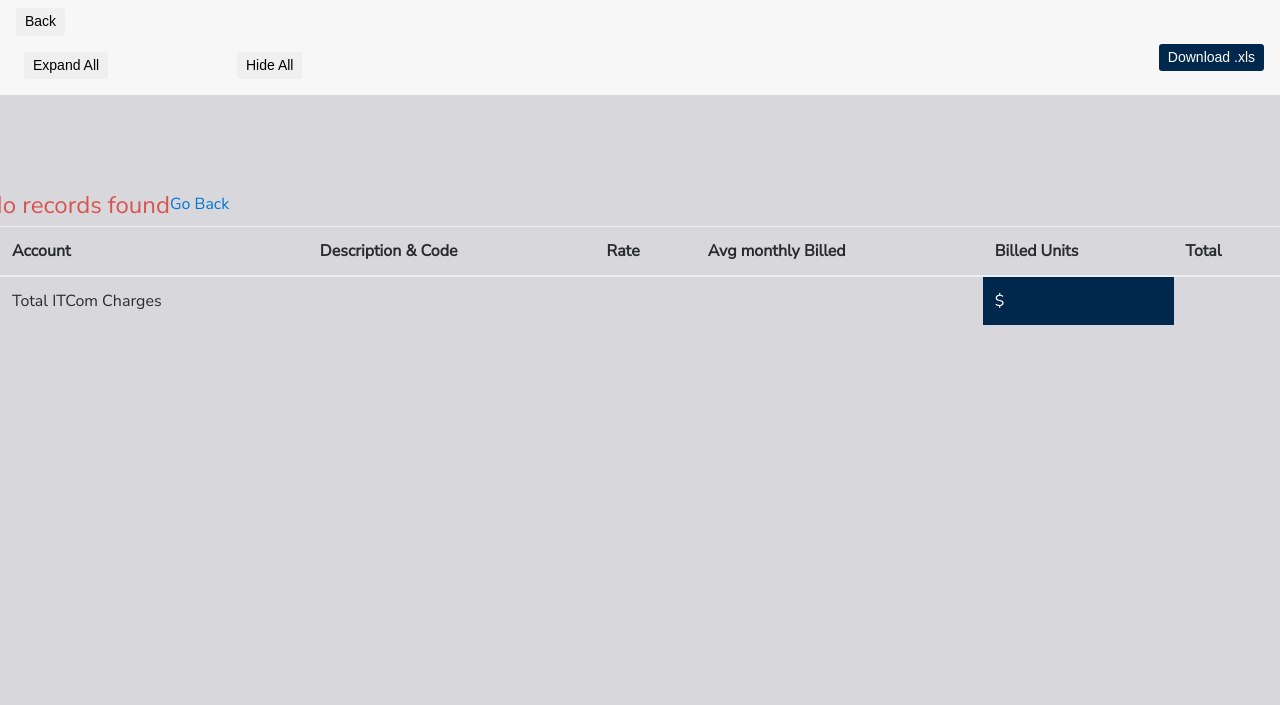
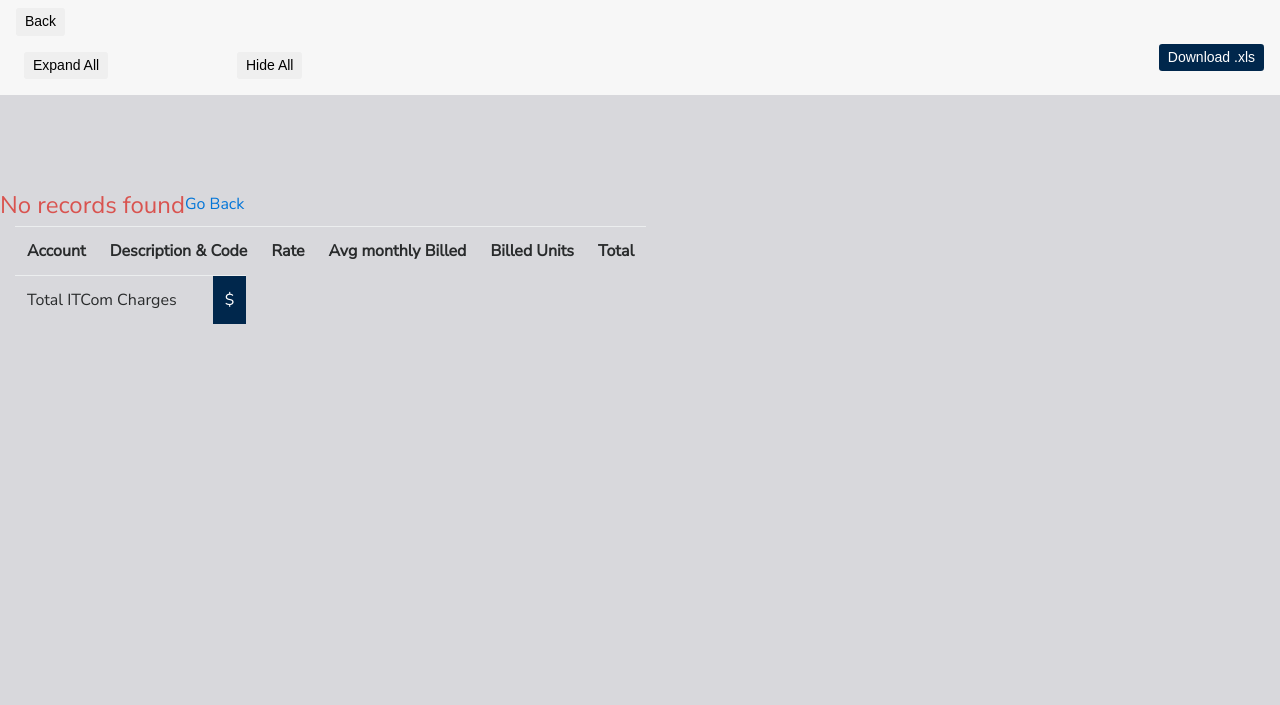
Before and after one commit to Paulowarren31/Summary-Of-Charges-ITS, a Django app: template templates/table.html in a window 1280 px wide. Shown: the top 705 px of the page. Run offline with Django 3.2, Linux system fonts and the light colour scheme; the template is opened without the code that fills it, so the values that code supplies are empty; parts of the project's set-up code (start-up, migrations or seed data) failed here and were passed over; some libraries are stand-ins or nearby versions.

Commit message:
trying custom css for fied header

```diff
--- a/static/css/style.css
+++ b/static/css/style.css
@@ -47,3 +47,23 @@ body{
 a.nav-link{
     color: #00274c;
 }
+
+.table-fixed thead {
+    width: 97%;
+
+}
+.table-fixed tbody {
+    height: 230px;
+    overflow-y: auto;
+    width: 100%;
+
+}
+.table-fixed thead, .table-fixed tbody, .table-fixed tr, .table-fixed td, .table-fixed th {
+    display: block;
+
+}
+.table-fixed tbody td, .table-fixed thead > tr> th {
+    float: left;
+    border-bottom-width: 0;
+
+}
--- a/templates/table.html
+++ b/templates/table.html
@@ -3,7 +3,6 @@
 {% load money_format %}
 {% load staticfiles %}
 {% block index %}
-<table class="table ">
 <nav class="navbar fixed-top navbar-light bg-faded">
     <div class="row">
         <div class="col-sm-2">
@@ -29,6 +28,9 @@
             <button class="btn btn-sm float-right t-total" id="download-btn"> Download .xls </button>
         </div>
     </div>
+</nav>
+<div class="container-fluid top">
+    <table class="table table-fixed">
         <thead>
             <th>Account</th>
             <th colspan="2" >Description & Code</th>
@@ -37,8 +39,7 @@
             <th>Billed Units</th>
             <th>Total</th>
         </thead>
-    </nav>
-    <div class="container-fluid top">
+
         <tbody>
             <!-- for each account -->
             {% for account in accounts %}
@@ -103,8 +104,8 @@
                     ${{total|floatformat:2|intcomma}}
                 </td>
             </tr>
+    </table>
 </div>
-</table>
 
 <!-- debug table
     <table class="table table-bordered table-responsive">
```
Lines whose indentation alone changed are shown as unchanged.
